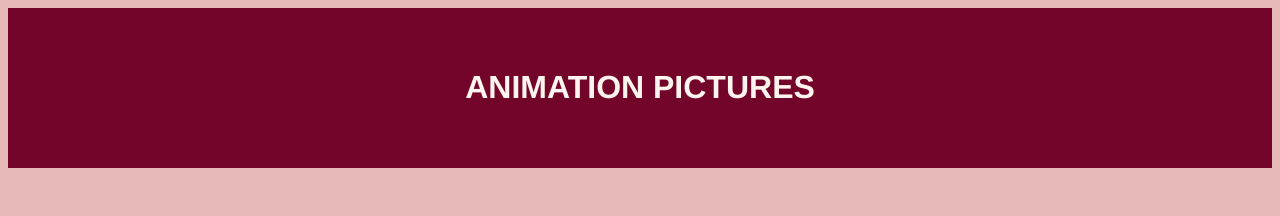
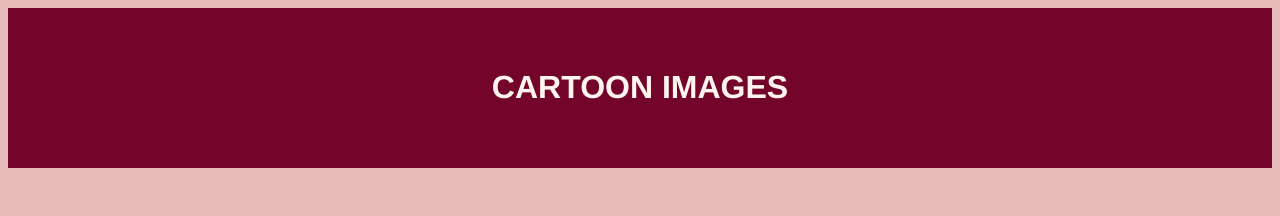
Before and after one commit to Jamuna014/Myportfolio, a plain HTML site: page index.html in a window 1280 px wide. Shown: the top 216 px of the page. Drawn offline with Linux system fonts and the light colour scheme.

Commit message:
Update index.html

```diff
--- a/index.html
+++ b/index.html
@@ -31,7 +31,7 @@
     <body>
         <div class="center">
             <div class="header">
-        <h1 >ANIMATION PICTURES</h1>
+        <h1 >CARTOON IMAGES</h1>
              </div>
 
     </div>
```
